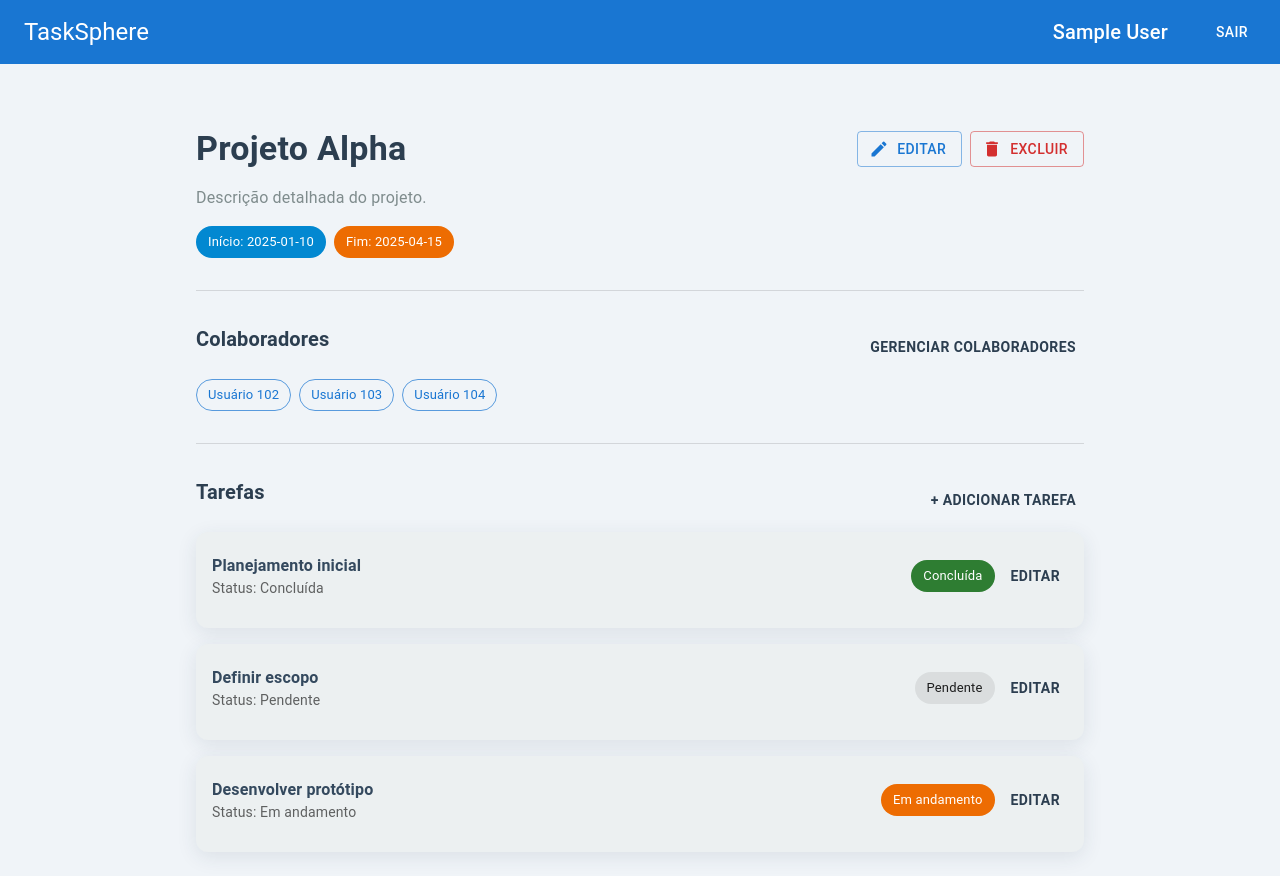
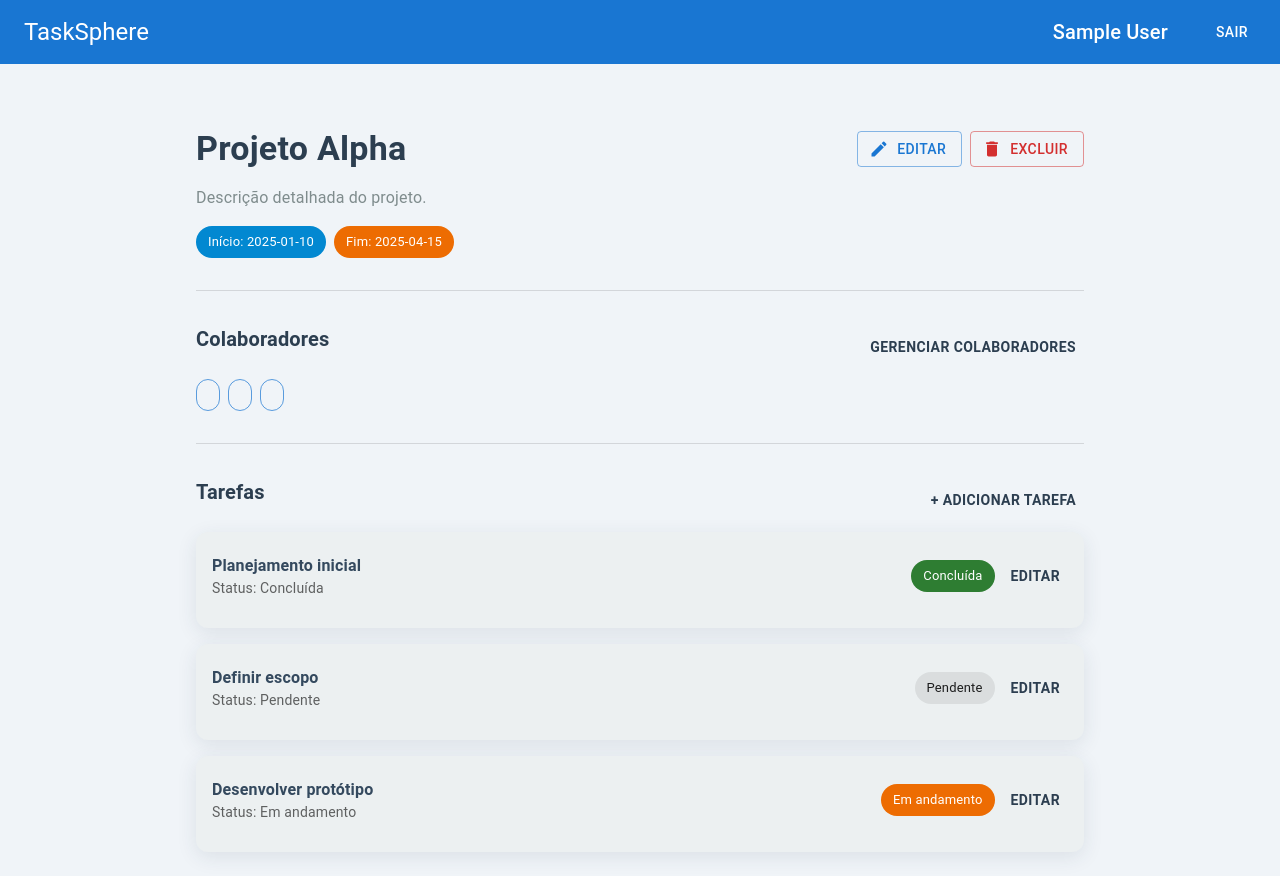
Before and after one commit to thedouglasaraujo/tasksphere, a React (Create React App) app in the folder frontend/: page /projects/1 in a window 1280 px wide. Built offline with nearby package versions, Linux system fonts and the light colour scheme; sample sign-in values are in the browser's storage; some icons are missing.

Commit message:
feat(molecules): exibe feedback quando não há collaborators

```diff
--- a/frontend/src/components/molecules/CollaboratorsList/index.js
+++ b/frontend/src/components/molecules/CollaboratorsList/index.js
@@ -1,12 +1,23 @@
-import React from 'react'
-import { Box, Chip } from '@mui/material'
+import React from 'react';
+import { Box, Chip, Typography } from '@mui/material';
 
-export default function CollaboratorsList({ collaborators }) {
+export default function CollaboratorsList({ collaborators = [] }) {
     return (
         <Box sx={{ display: 'flex', gap: 1, flexWrap: 'wrap', mt: 1 }}>
-            {collaborators.map((id) => (
-                <Chip key={id} label={`Usuário ${id}`} variant="outlined" color="primary" />
-            ))}
+            {collaborators.length === 0 ? (
+                <Typography variant="body2" color="textSecondary">
+                    Nenhum colaborador adicionado.
+                </Typography>
+            ) : (
+                collaborators.map((collaborator) => (
+                    <Chip
+                        key={collaborator.id}
+                        label={collaborator.name}
+                        variant="outlined"
+                        color="primary"
+                    />
+                ))
+            )}
         </Box>
-    )
+    );
 }
```
